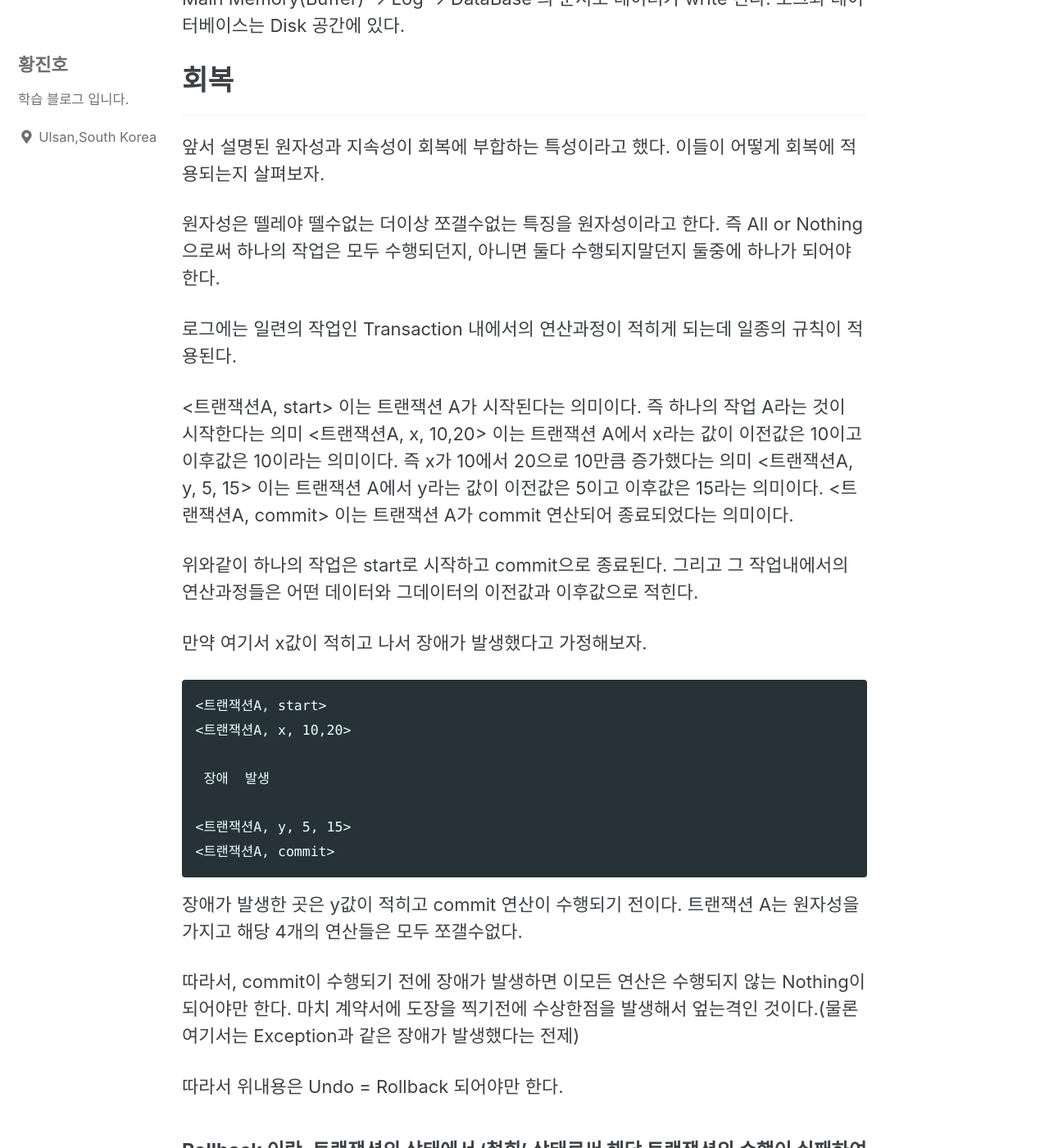
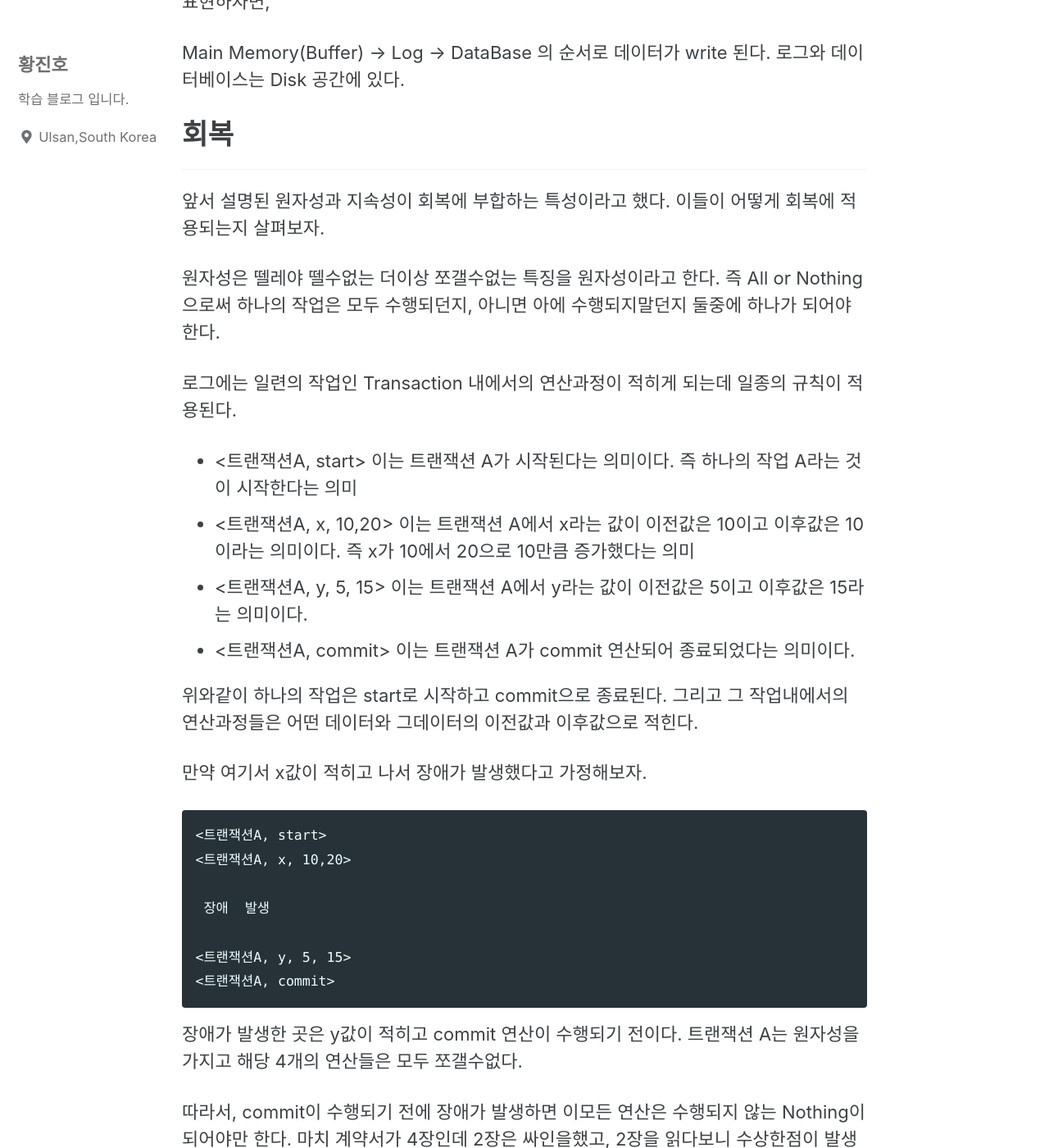
Before and after one commit to jowunnal/jowunnal.github.io, a Jekyll site: the page built from _posts/2022-12-13-transaction1.md, in a window 1280 px wide and 1400 px high, scrolled down 2513 px. Shown: the whole window at 82% size. Built offline with Jekyll 4.4.1, drawn with Linux system fonts in a browser that asks for light colours; cached includes are drawn as plain includes; comment, search, counter and statistics services are not loaded; some of the changed text lies outside the part shown.

Commit message:
일부 내용 수정

````diff
--- a/_posts/2022-12-13-transaction1.md
+++ b/_posts/2022-12-13-transaction1.md
@@ -39,7 +39,7 @@ Transaction은 4가지의 특성을 가진다.
 
 DBMS는 응용프로그램이고 메인메모리에서 수행이된다. 메인메모리에서 보조기억장치에 write 연산을 수행하는 것은 OS가 담당하며, 이과정은 언제 수행될지 사용자, 개발자는 알수 없다. OS가 담당하니까...
 
-즉, Commit 연산이라는 행위는 데이터베이스의 연산로직이 디스크에 쓰여질 것 임을 보장하는 행위이다. 마치 우리가 월세계약을 하기위해 계약서에 도장을 찍고, 구청에가서 전입신고를 하는것 처럼 말이다.
+즉, Commit 연산이라는 행위는 데이터베이스의 갱신연산이 디스크에 쓰여질 것 임을 보장하는 행위이다. 마치 우리가 월세계약을 할때, 계약서에 도장을 찍는건 임차인과 임대인이 같이하지만 구청에가서 해당 계약서를 제시하고 전입신고를 할때는 임차인이 혼자가서 하는것 처럼 임대인은 임차인이 전입신고를 언제할지는 모르는 상황 처럼 말이다. 하지만 계약서는 이미 작성됬으니 임대인은 신경쓸 바가 아니다.
 
 하지만, 데이터베이스는 방대하고 대용량 이면서 데이터가 산재되어 있기 때문에 (DBMS 에 따라 다르겠지만..) 원하는 위치에 그내용들이 실제로 디스크에 쓰이기 까지는 시간이 걸리게되고 (언제인지는 os만 알고, 우리는 알수없다) 그사이에 장애가 발생한다던지... 컴퓨터 선을 사랑스러운 애완동물들이 날라차기를 해서 컴퓨터가 꺼져버린다던지 하면 휘발성메모리인 메인메모리의 내용이 날아가면서 디스크에 쓰이지 않을수도 있다.
 
@@ -60,14 +60,14 @@ Main Memory(Buffer) -> Log -> DataBase 의 순서로 데이터가 write 된다.
 
 앞서 설명된 원자성과 지속성이 회복에 부합하는 특성이라고 했다. 이들이 어떻게 회복에 적용되는지 살펴보자.
 
-원자성은 뗄레야 뗄수없는 더이상 쪼갤수없는 특징을 원자성이라고 한다. 즉 All or Nothing으로써 하나의 작업은 모두 수행되던지, 아니면 둘다 수행되지말던지 둘중에 하나가 되어야한다.
+원자성은 뗄레야 뗄수없는 더이상 쪼갤수없는 특징을 원자성이라고 한다. 즉 All or Nothing으로써 하나의 작업은 모두 수행되던지, 아니면 아에 수행되지말던지 둘중에 하나가 되어야한다.
 
 로그에는 일련의 작업인 Transaction 내에서의 연산과정이 적히게 되는데 일종의 규칙이 적용된다.
 
-<트랜잭션A, start> 이는 트랜잭션 A가 시작된다는 의미이다. 즉 하나의 작업 A라는 것이 시작한다는 의미
-<트랜잭션A, x, 10,20> 이는 트랜잭션 A에서 x라는 값이 이전값은 10이고 이후값은 10이라는 의미이다. 즉 x가 10에서 20으로 10만큼 증가했다는 의미
-<트랜잭션A, y, 5, 15> 이는 트랜잭션 A에서 y라는 값이 이전값은 5이고 이후값은 15라는 의미이다.
-<트랜잭션A, commit> 이는 트랜잭션 A가 commit 연산되어 종료되었다는 의미이다.
+- <트랜잭션A, start> 이는 트랜잭션 A가 시작된다는 의미이다. 즉 하나의 작업 A라는 것이 시작한다는 의미
+- <트랜잭션A, x, 10,20> 이는 트랜잭션 A에서 x라는 값이 이전값은 10이고 이후값은 10이라는 의미이다. 즉 x가 10에서 20으로 10만큼 증가했다는 의미
+- <트랜잭션A, y, 5, 15> 이는 트랜잭션 A에서 y라는 값이 이전값은 5이고 이후값은 15라는 의미이다.
+- <트랜잭션A, commit> 이는 트랜잭션 A가 commit 연산되어 종료되었다는 의미이다.
 
 위와같이 하나의 작업은 start로 시작하고 commit으로 종료된다. 그리고 그 작업내에서의 연산과정들은 어떤 데이터와 그데이터의 이전값과 이후값으로 적힌다.
 
@@ -85,7 +85,7 @@ Main Memory(Buffer) -> Log -> DataBase 의 순서로 데이터가 write 된다.
 
 장애가 발생한 곳은 y값이 적히고 commit 연산이 수행되기 전이다. 트랜잭션 A는 원자성을 가지고 해당 4개의 연산들은 모두 쪼갤수없다.
 
-따라서, commit이 수행되기 전에 장애가 발생하면 이모든 연산은 수행되지 않는 Nothing이 되어야만 한다. 마치 계약서에 도장을 찍기전에 수상한점을 발생해서 엎는격인 것이다.(물론 여기서는 Exception과 같은 장애가 발생했다는 전제)
+따라서, commit이 수행되기 전에 장애가 발생하면 이모든 연산은 수행되지 않는 Nothing이 되어야만 한다. 마치 계약서가 4장인데 2장은 싸인을했고, 2장을 읽다보니 수상한점이 발생해서 엎으려고 하는 경우에서 두장은 싸인을했으니 두장은 계약이 실행되는가? 아니다. 4장이 모두 Nothing이 되어야만 한다.(물론 여기서는 Exception과 같은 장애가 발생했다는 전제)
 
 따라서 위내용은 Undo = Rollback 되어야만 한다.
 #### Rollback 이란, 트랜잭션의 상태에서 '철회' 상태로써 해당 트랜잭션의 수행이 실패하여 트랜잭션이 일어나기전으로 되돌려놓는 행위를 말한다.
@@ -155,7 +155,7 @@ DBMS에 따라 이러한 갱신작업을 즉시 할수도 있고 지연 할수
 <트랜잭션A, commit>
 ```
 
-지연갱신에서 위상황은 commit이 수행되기 전이므로 로그에 기록되어져 있지 않은 상태다. 즉 장애가 발생하면 그냥 없던일로 취급하고 '무시' 하고 로그의 내용만 버리면 된다.
+지연갱신에서 위상황은 commit이 수행되기 전이므로 로그에 기록되어져 있지 않은 상태다. 즉 장애가 발생하면 그냥 없던일로 취급하고 __무시__ 하고 로그의 내용만 버리면 된다.
 
 ```
 <트랜잭션A, start>
````
Also changed, not shown: other parts of _posts/2022-12-13-transaction1.md (+1 -1 lines), _posts/2022-12-13-transaction2.md (+1 -1 lines).
